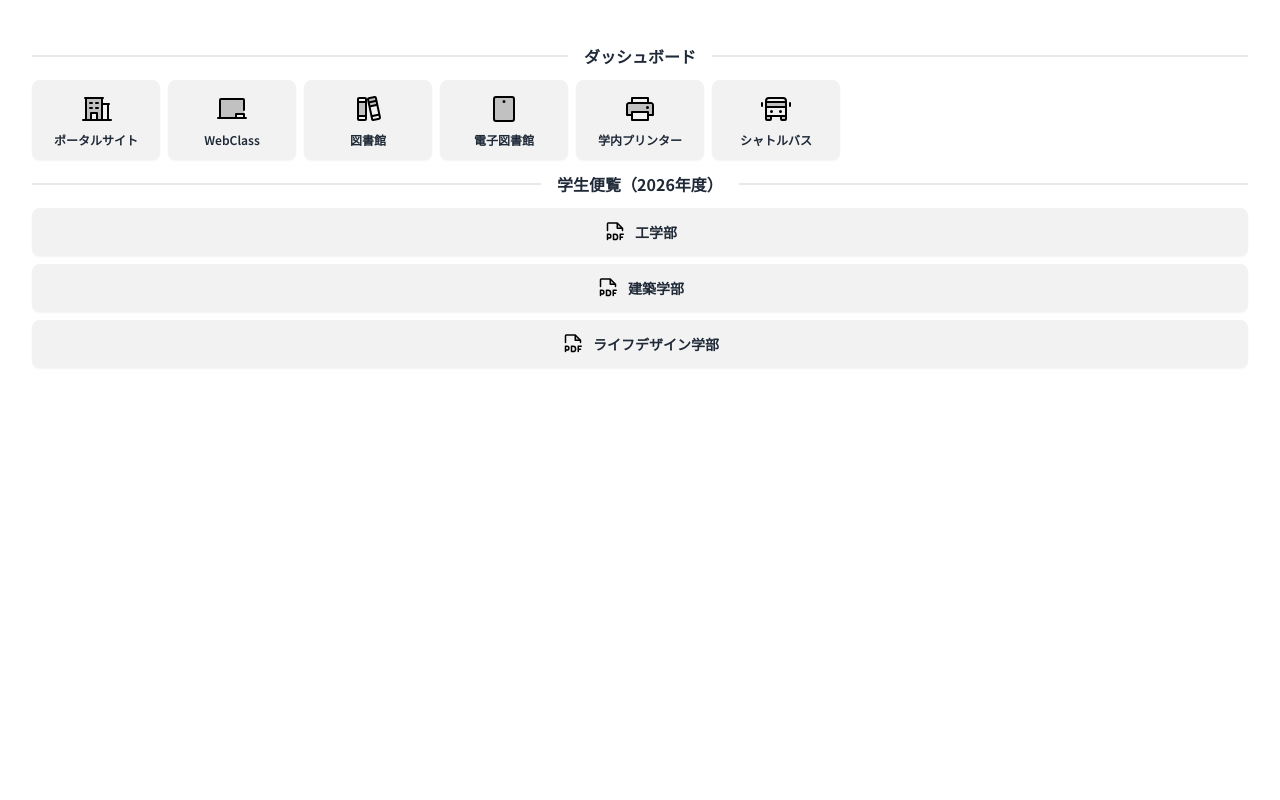
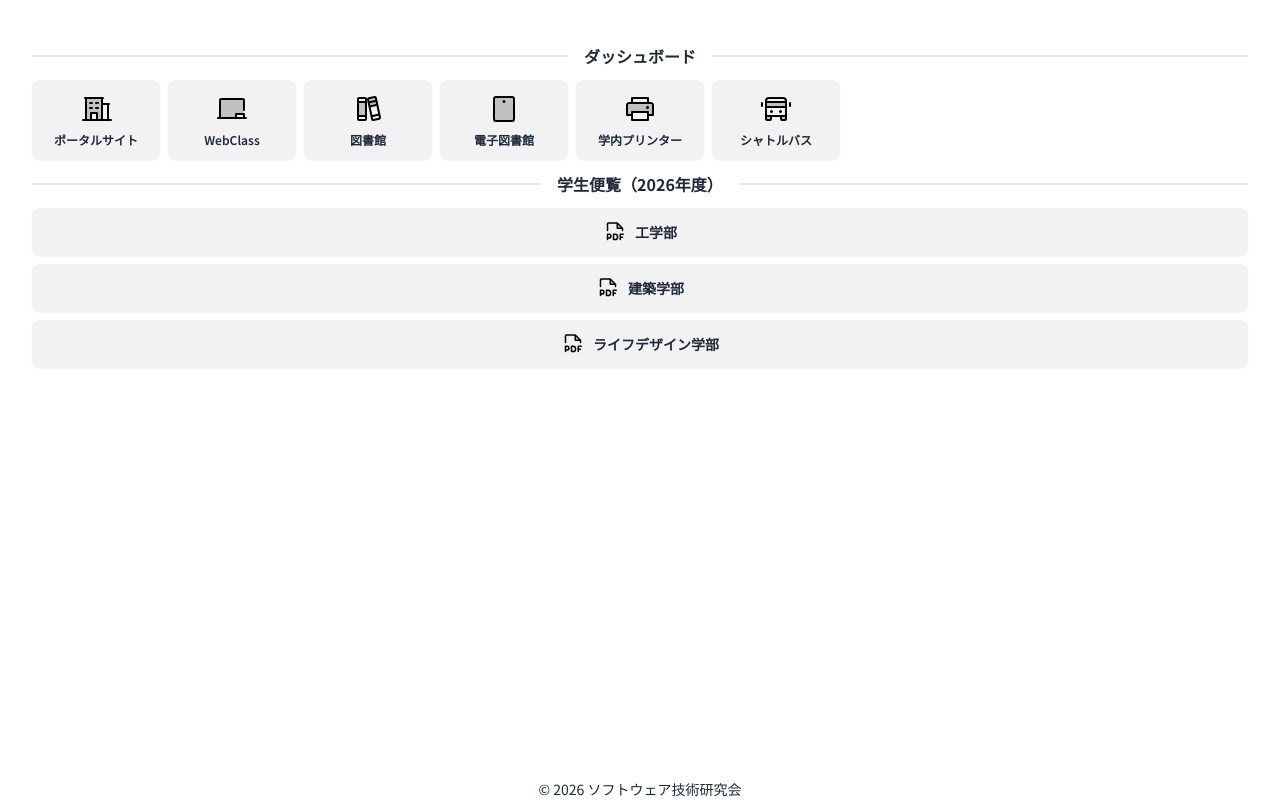
Before and after one commit to tohtech-softtech/dashboard, a Next.js app: page / in a window 1280 px wide. Built offline with nearby package versions, Linux system fonts and the light colour scheme.

Commit message:
フッターを追加

```diff
--- /dev/null
+++ b/src/components/Fotter.tsx
@@ -0,0 +1,11 @@
+interface FooterProps {
+  body: string;
+}
+
+export const Footer: React.FC<FooterProps> = ({ body }) => {
+  return (
+    <footer style={{ position: "fixed", bottom: 0, width: "100%", textAlign: "center" }}>
+      <div style={{ fontSize: "14px" }}>{body}</div>
+    </footer>
+  );
+};
--- a/src/pages/_app.tsx
+++ b/src/pages/_app.tsx
@@ -1,3 +1,4 @@
+import { Footer } from "@/components/Fotter";
 import "@/styles/globals.css";
 import type { AppProps } from "next/app";
 import { Noto_Sans_JP } from "next/font/google";
@@ -11,6 +12,7 @@ export default function App({ Component, pageProps }: AppProps) {
   return (
     <main className={notoSans.className}>
       <Component {...pageProps} />
+      <Footer body="© 2026 ソフトウェア技術研究会"></Footer>
     </main>
   );
 }
```
